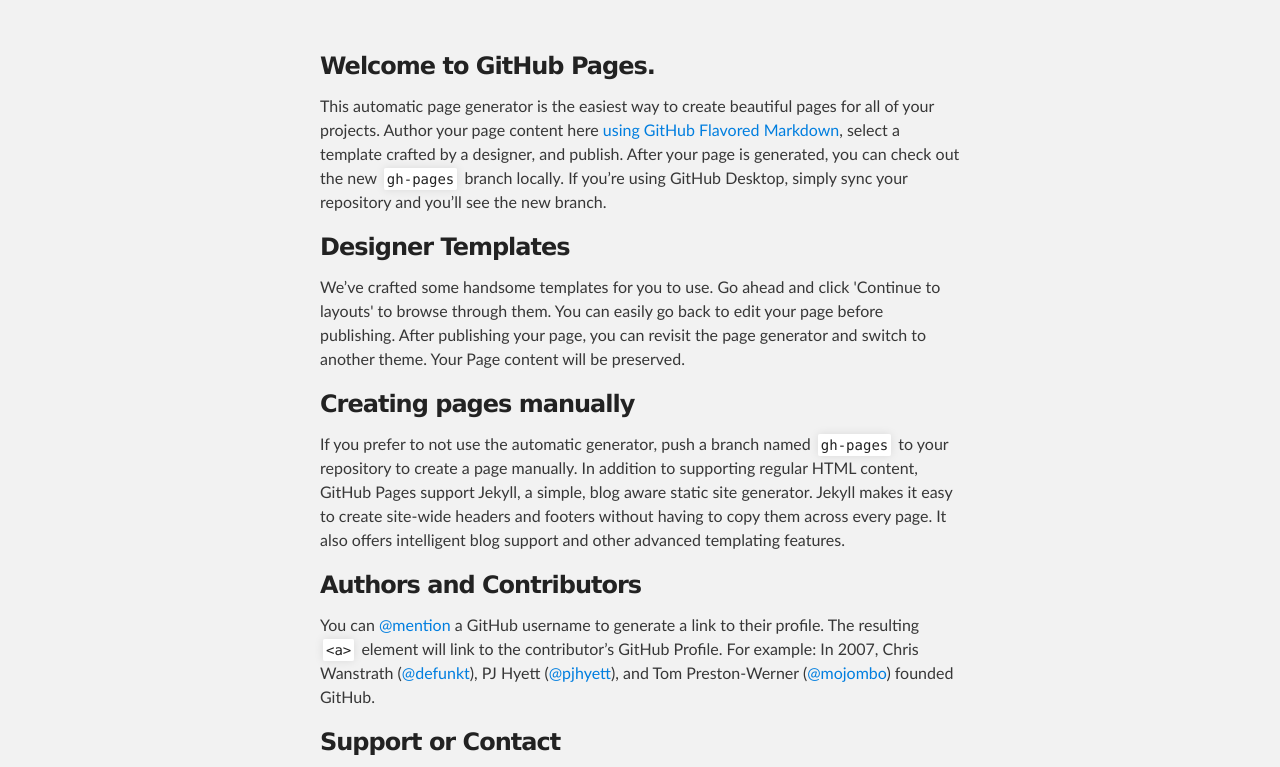
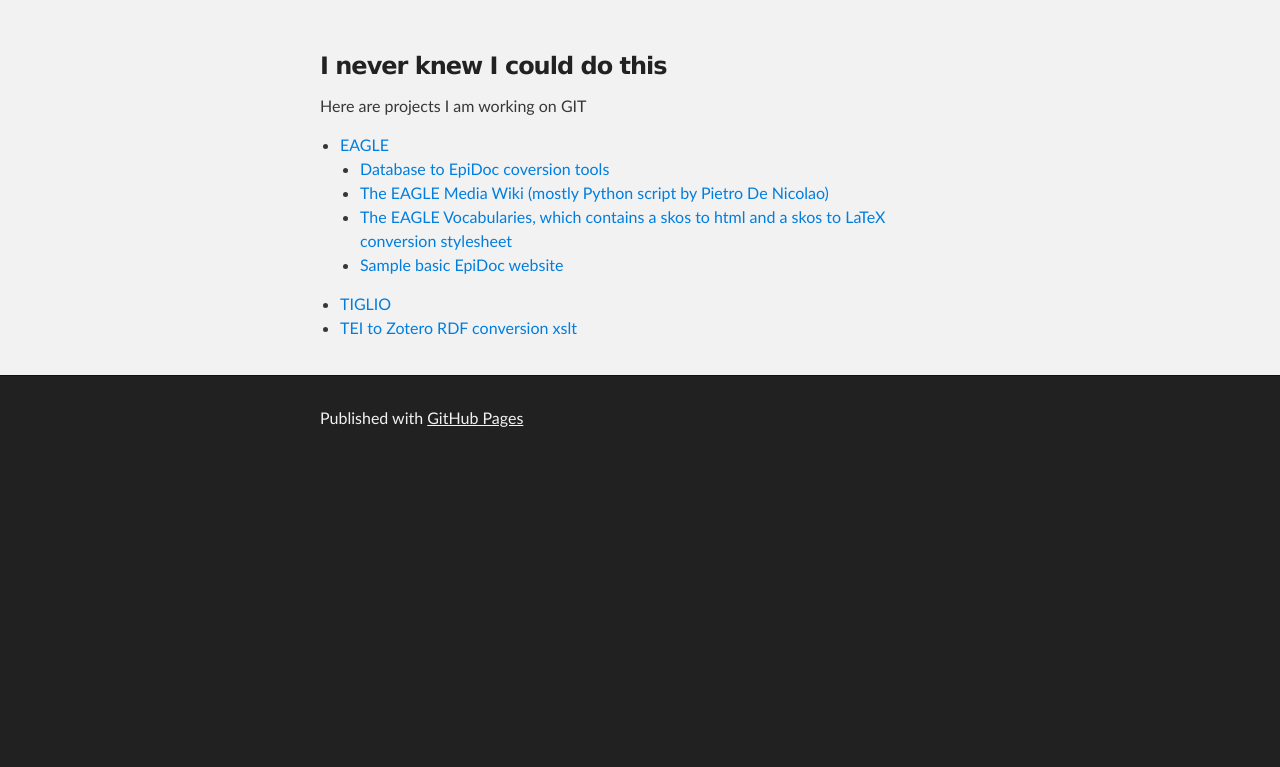
Before and after one commit to PietroLiuzzo/pietroliuzzo.github.io, a plain HTML site: page index.html in a window 1280 px wide. Shown: the part 176-943 px from the top of the page. After the commit the page ends 800 px from the top, so only its background shows below. Drawn offline with Linux system fonts and the light colour scheme.

Commit message:
modified page

```diff
--- a/index.html
+++ b/index.html
@@ -28,29 +28,24 @@
     <div id="main_content_wrap" class="outer">
       <section id="main_content" class="inner">
         <h3>
-<a id="welcome-to-github-pages" class="anchor" href="#welcome-to-github-pages" aria-hidden="true"><span class="octicon octicon-link"></span></a>Welcome to GitHub Pages.</h3>
+<a id="welcome-to-github-pages" class="anchor" href="#welcome-to-github-pages" aria-hidden="true"><span class="octicon octicon-link"></span></a>I never knew I could do this</h3>
 
-<p>This automatic page generator is the easiest way to create beautiful pages for all of your projects. Author your page content here <a href="https://guides.github.com/features/mastering-markdown/">using GitHub Flavored Markdown</a>, select a template crafted by a designer, and publish. After your page is generated, you can check out the new <code>gh-pages</code> branch locally. If you’re using GitHub Desktop, simply sync your repository and you’ll see the new branch.</p>
+<p>Here are projects I am working on GIT
+  <ul>
+    <li><a href="https://github.com/EAGLE-BPN">EAGLE</a>
+<ul>
+  <li><a href="https://github.com/EAGLE-BPN/epidocupconversion">Database to EpiDoc coversion tools</a></li>
+  <li><a href="https://github.com/EAGLE-BPN/eagle-wiki">The EAGLE Media Wiki (mostly Python script by Pietro De Nicolao)</a></li>
+  <li><a href="https://github.com/EAGLE-BPN/epidocupconversion/tree/master/edm%2Bvoc/vocabularies%20testing">The EAGLE Vocabularies, which contains a skos to html and a skos to LaTeX conversion stylesheet</a></li>
+  <li><a href="https://github.com/PietroLiuzzo/epigrafidigitali">Sample basic EpiDoc website</a></li>
+</ul>
+    </li>
+    <li><a href="https://github.com/TIGLIOPROJECT/documentation/wiki">TIGLIO</a></li>
+    <li><a href="https://github.com/EAGLE-BPN/BiblioTEI2ZoteroRDF">TEI to Zotero RDF conversion xslt</a></li>
+  </ul>
+</p>
 
-<h3>
-<a id="designer-templates" class="anchor" href="#designer-templates" aria-hidden="true"><span class="octicon octicon-link"></span></a>Designer Templates</h3>
 
-<p>We’ve crafted some handsome templates for you to use. Go ahead and click 'Continue to layouts' to browse through them. You can easily go back to edit your page before publishing. After publishing your page, you can revisit the page generator and switch to another theme. Your Page content will be preserved.</p>
-
-<h3>
-<a id="creating-pages-manually" class="anchor" href="#creating-pages-manually" aria-hidden="true"><span class="octicon octicon-link"></span></a>Creating pages manually</h3>
-
-<p>If you prefer to not use the automatic generator, push a branch named <code>gh-pages</code> to your repository to create a page manually. In addition to supporting regular HTML content, GitHub Pages support Jekyll, a simple, blog aware static site generator. Jekyll makes it easy to create site-wide headers and footers without having to copy them across every page. It also offers intelligent blog support and other advanced templating features.</p>
-
-<h3>
-<a id="authors-and-contributors" class="anchor" href="#authors-and-contributors" aria-hidden="true"><span class="octicon octicon-link"></span></a>Authors and Contributors</h3>
-
-<p>You can <a href="https://github.com/blog/821" class="user-mention">@mention</a> a GitHub username to generate a link to their profile. The resulting <code>&lt;a&gt;</code> element will link to the contributor’s GitHub Profile. For example: In 2007, Chris Wanstrath (<a href="https://github.com/defunkt" class="user-mention">@defunkt</a>), PJ Hyett (<a href="https://github.com/pjhyett" class="user-mention">@pjhyett</a>), and Tom Preston-Werner (<a href="https://github.com/mojombo" class="user-mention">@mojombo</a>) founded GitHub.</p>
-
-<h3>
-<a id="support-or-contact" class="anchor" href="#support-or-contact" aria-hidden="true"><span class="octicon octicon-link"></span></a>Support or Contact</h3>
-
-<p>Having trouble with Pages? Check out our <a href="https://help.github.com/pages">documentation</a> or <a href="https://github.com/contact">contact support</a> and we’ll help you sort it out.</p>
       </section>
     </div>
 
```
